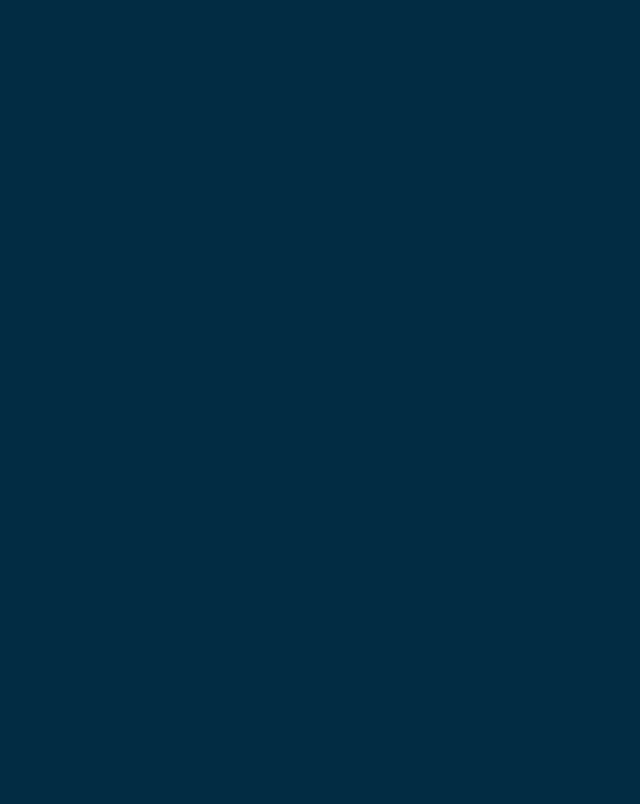
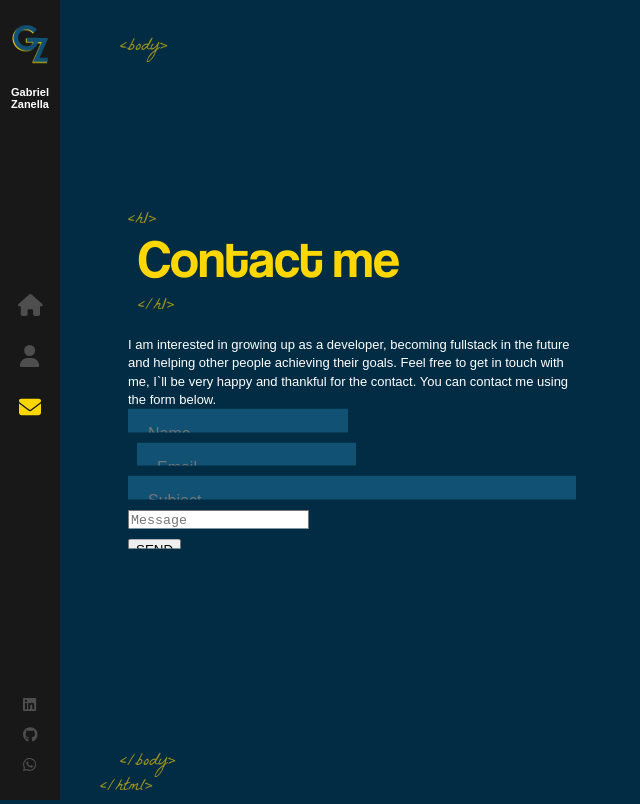
Before and after one commit to gabriel030899/my-portfolio-react, a React (Create React App) app: page /contact in a window 1280 px wide. Before the commit this address had no page. Shown: the whole page, without its empty margins (0-640 px from the left). Built offline with nearby package versions, Linux system fonts and the light colour scheme.

Commit message:
created contact screen

```diff
--- a/src/App.js
+++ b/src/App.js
@@ -4,6 +4,7 @@ import Layout from './components/Layout';
 import Home from './components/Home';
 import MoreProjects from './components/MoreProjects';
 import About from './components/About';
+import Contact from './components/Contact';
 
 function App() {
   return (
@@ -13,6 +14,7 @@ function App() {
         <Route index element={<Home />} />
         <Route path='/more-projects' element={<MoreProjects />} />
         <Route path='/about' element={<About />} />
+        <Route path='/contact' element={<Contact />} />
       </Route>
     </Routes>
     </>
--- a/src/components/About/index.js
+++ b/src/components/About/index.js
@@ -27,16 +27,17 @@ const About = () => {
                 <p>Sobre
                 I am a Data Analyst and Web Developer, currently working as a Mid Level Data Analyst at NBS Latam, where I develop applications and software using Microsoft's Power Platform (Power BI, Power Apps, and Power Automate), optimizing processes and improving operational efficiency. I work directly with clients and stakeholders to define requirements, model process flows, and develop mockups, applying agile methodologies such as SCRUM.</p>
                 <p>My expertise extends beyond the Power Platform. I have solid knowledge in web development, with proficiency in HTML, CSS, JavaScript, ReactJS, TypeScript, Next.js, PHP, and Python.</p>
-                <p>I am pursuing a Bachelor’s degree in Systems Analysis and Development at Universidade Paulista, expected to graduate in 2026. I believe in the power of collaboration, communication, and continuous learning to drive innovation and create a positive impact on the projects I work on.
-                Skills & Experience
-                ✅ Power BI, Power Apps, Power Automate
-                ✅ HTML, CSS, JavaScript, ReactJS, TypeScript, Next.js
-                ✅ PHP, Python, SQL, Azure
-                ✅ Web Development
-                ✅ Agile Methodologies (SCRUM)
-                ✅ Data Analysis and Process Automation
-                ✅ UX/UI, Prototyping, and Process Modeling
-                </p>
+                <p>I am pursuing a Bachelor’s degree in Systems Analysis and Development at Universidade Paulista, expected to graduate in 2026. I believe in the power of collaboration, communication, and continuous learning to drive innovation and create a positive impact on the projects I work on.</p>
+                <h2>Skills & Experience</h2>
+                <ul>
+                    <li>✅ Power BI, Power Apps, Power Automate</li>
+                    <li>✅ HTML, CSS, JavaScript, ReactJS, TypeScript, Next.js</li>
+                    <li>✅ PHP, Python, SQL, Azure</li>
+                    <li>✅ Agile Methodologies (SCRUM)</li>
+                    <li>✅ Data Analysis and Process Automation</li>
+                    <li>✅ UX/UI, Prototyping, and Process Modeling</li>
+                </ul>
+
             </div>
 
             <div className="stage-cube-cont">
--- /dev/null
+++ b/src/components/Contact/index.js
@@ -0,0 +1,56 @@
+import { useEffect, useState } from 'react'
+import AnimatedLetters from '../AnimatedLetters'
+import './index.scss'
+
+const Contact = () => {
+    const [letterClass, setLetterClass] = useState('text-animate')
+
+        useEffect(() => {
+                setTimeout(() => {
+                    setLetterClass('text-animate-hover')
+                }, 3000)
+            }
+            , [])
+
+    return (
+        <>
+            <div className="container contact-page">
+                <div className="text-zone">
+                    <h1>
+                        <AnimatedLetters
+                        letterClass={letterClass}
+                        strArray={['C', 'o', 'n', 't', 'a', 'c', 't', ' ', 'm', 'e']}
+                        idx={15}
+                        />
+                    </h1>
+                    <p>
+                        I am interested in growing up as a developer, becoming fullstack in the future and helping other people achieving their goals. Feel free to get in touch with me, I`ll be very happy and thankful for the contact. You can contact me using the form below.
+                    </p>
+                    <div className="contact-form">
+                        <form action="">
+                            <ul>
+                                <li className="half">
+                                    <input type="text" name="name" placeholder="Name" required/>
+                                </li>
+                                <li className="half">
+                                    <input type="email" name="email" placeholder="Email" required/>
+                                </li>
+                                <li>
+                                    <input placeholder="Subject" type="text" name="subject" required/>
+                                </li>
+                                <li>
+                                    <textarea placeholder="Message" name="message" required></textarea>
+                                </li>
+                                <li>
+                                    <input type="submit" className="flat-button" value="SEND"/>
+                                </li>
+                            </ul>
+                        </form>
+                    </div>
+                </div>
+            </div>
+        </>
+    )
+}
+
+export default Contact
--- /dev/null
+++ b/src/components/Contact/index.scss
@@ -0,0 +1,46 @@
+.contact-form{
+    width: 100%;
+    margin-top: 20px;
+
+    ul{
+        padding: 0;
+        margin: 0;
+
+        li{
+            padding: 0;
+            margin: 0;
+            list-style: none;
+            margin-bottom: 10px;
+            overflow: hidden;
+            display: block;
+            position: relative;
+            opacity: 0;
+            animation: fadeInUp 2s 2s;
+            animation-fill-mode: forwards;
+            clear: both;
+        }
+
+
+        li.half{
+            width: 49%;
+            margin-left: 2%;
+            float: left;
+            clear: none;
+
+            &:first-child{
+                margin-left: 0;
+            }
+        }
+    }
+
+    input[type='text'], input[type='email']{
+        width: 100%;
+        border: 0;
+        background: #115173;
+        height: 50px;
+        font-size: 16px;
+        color: #fff;
+        padding: 0 20px;
+        box-sizing: border-box;
+    }
+}
--- a/src/components/Layout/index.scss
+++ b/src/components/Layout/index.scss
@@ -39,7 +39,7 @@
 
 }
 
-.about-page{
+.about-page, .contact-page{
     .text-zone{
         position: absolute;
         left: 10%;
@@ -88,10 +88,10 @@
     }
 
     p{
-        font-style: 13px;
+        font-size: 13px;
         color: #fff;
         font-family: sans-serif;
-        font-weight: 300;
+        font-weight: 400;
         min-width: fit-content;
         animation: pulse 1s;
 
@@ -116,4 +116,26 @@
             color: #fff;
         }
     }
+
+    h2{
+        font-size: 25px;
+        color: #ffd700;
+        font-family: 'Coolvetica';
+        font-weight: 300;
+        margin-bottom: 25px;
+    }
+
+    ul{
+        position: relative;
+        display: flex;
+        flex-direction: column;
+        justify-content: space-between;
+        height: 150px;
+
+        li{
+            text-align: start;
+            font-size: 13px;
+            color: #fff;
+        }
+    }
 }
```
